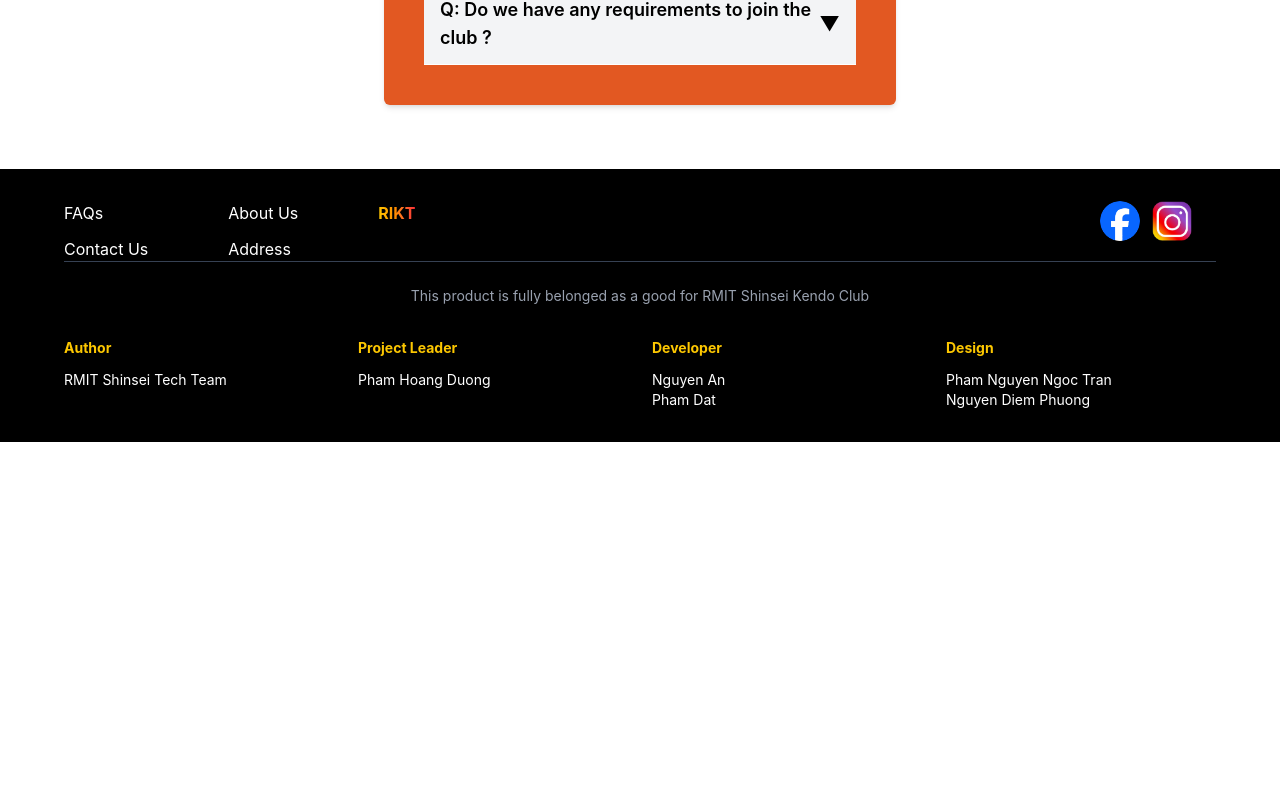
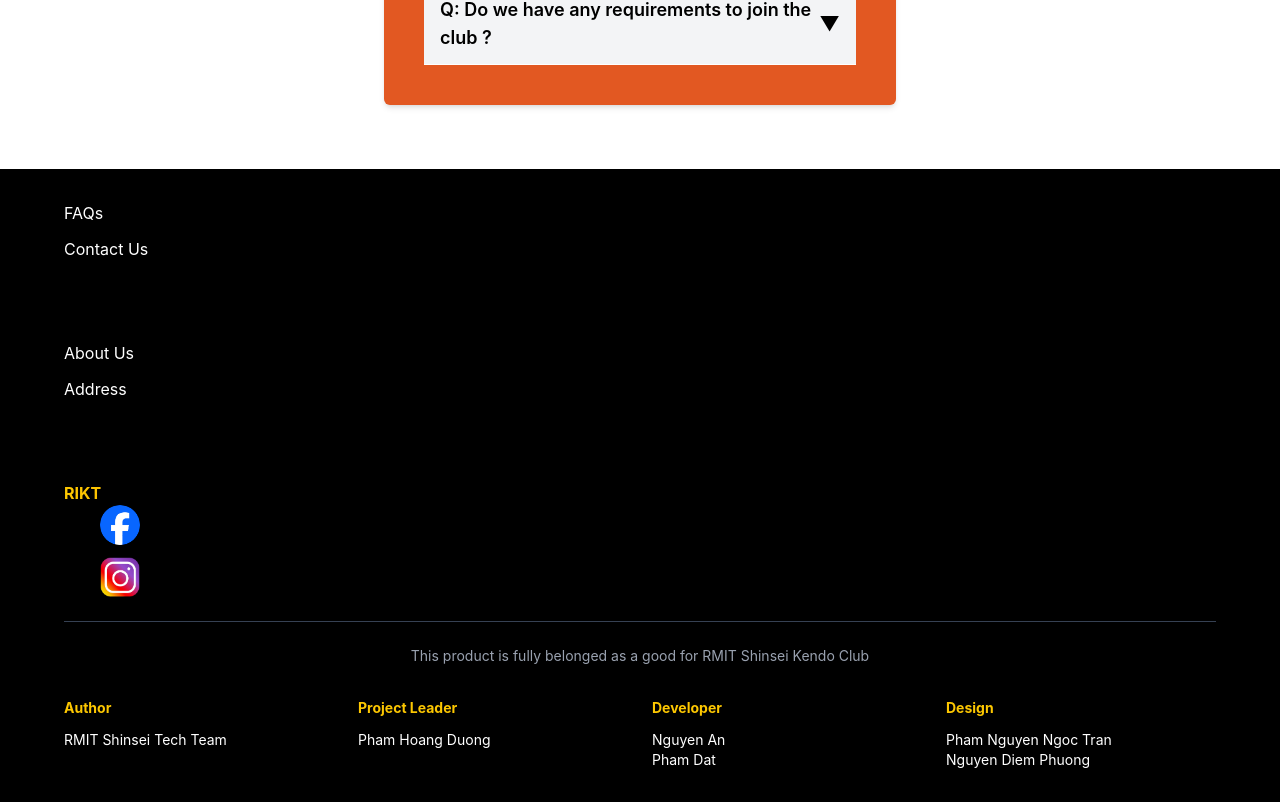
Before and after one commit to dat-nix/Landing-page, a React (Vite) app: page / in a window 1280 px wide. Shown: the part 4547-5349 px from the top of the page. Before the commit the page ends 4989 px from the top, so only its background shows below. Built offline with nearby package versions, Linux system fonts and the light colour scheme.

Commit message:
fix auto srcoll position

```diff
--- a/src/components/Footer.jsx
+++ b/src/components/Footer.jsx
@@ -4,8 +4,8 @@ const Footer = () => {
     return (
         <footer className="bg-black text-white py-8 px-8 md:px-16">
             {/* Navigation Links */}
-            <div className="flex justify-between">
-                <div className="flex justify-center md:justify-start text-center md:text-left gap-20">
+            <div className="flex lg:justify-between pb-6 sm:flex-col">
+                <div className="flex sm:flex-col lg:justify-center md:justify-start text-center md:text-left gap-20">
                     <div className="flex flex-col space-y-3">
                         <ScrollLink
                             to="contact"
@@ -46,8 +46,8 @@ const Footer = () => {
                     </div>
                 </div>
 
-                <div>
-                    <div className="flex gap-3 mr-6 md:pl-9 right-0 top-[40%] bottom-[-40%]">
+                <div className="lg:flex lg:justify-between lg:items-center">
+                    <div className="flex sm:flex-col gap-3 mr-6 md:pl-9 right-0 top-[40%] bottom-[-40%]">
                         <a
                             href="https://www.facebook.com/rmitshinsei"
                             target="_blank"
--- a/src/components/Navbar.jsx
+++ b/src/components/Navbar.jsx
@@ -31,8 +31,9 @@ export default function Navbar({ language, setLanguage }) {
         const element = document.getElementById(section);
         if (!element) return;
 
+        const navbarHeight = 80;
         const targetPosition =
-            element.getBoundingClientRect().top + window.scrollY;
+            element.getBoundingClientRect().top + window.scrollY - navbarHeight;
         const startPosition = window.scrollY;
         const distance = targetPosition - startPosition;
         const duration = 800; // Adjust duration (in ms) for smoother scrolling
@@ -193,15 +194,16 @@ export default function Navbar({ language, setLanguage }) {
                             </button>
                         </li>
                         <li>
-                            <button
-                                onClick={() => {
-                                    toggleLanguage();
-                                    toggleMenu();
-                                }}
-                                className="bg-gray-600 text-white px-2 py-0 rounded-md hover:bg-gray-800 transition duration-300"
-                            >
-                                {currentContent.language}
-                            </button>
+                        <button
+                    onClick={toggleLanguage}
+                    className="flex items-center space-x-2 bg-gray-700 text-white px-3 rounded-md border border-gray-600
+               hover:bg-gray-800 transition duration-300"
+                >
+                    <span className="text-lg">{currentContent.flag}</span>
+                    <span className=" sm:inline hover:text-yellow-400">
+                        {currentContent.language}
+                    </span>
+                </button>
                         </li>
                     </ul>
                 </div>
--- a/src/pages/About.jsx
+++ b/src/pages/About.jsx
@@ -13,7 +13,7 @@ const cardData = content.en.cardData;
 
 const About = () => {
     return (
-       <section>
+       <section id="about">
          <div className="container mx-auto py-10 bg-white text-black">
         {/* About Us Section */}
            <div className="flex flex-col items-center">
```
Also changed, not shown: public/images/facebook-img-01.jpg (deleted).
